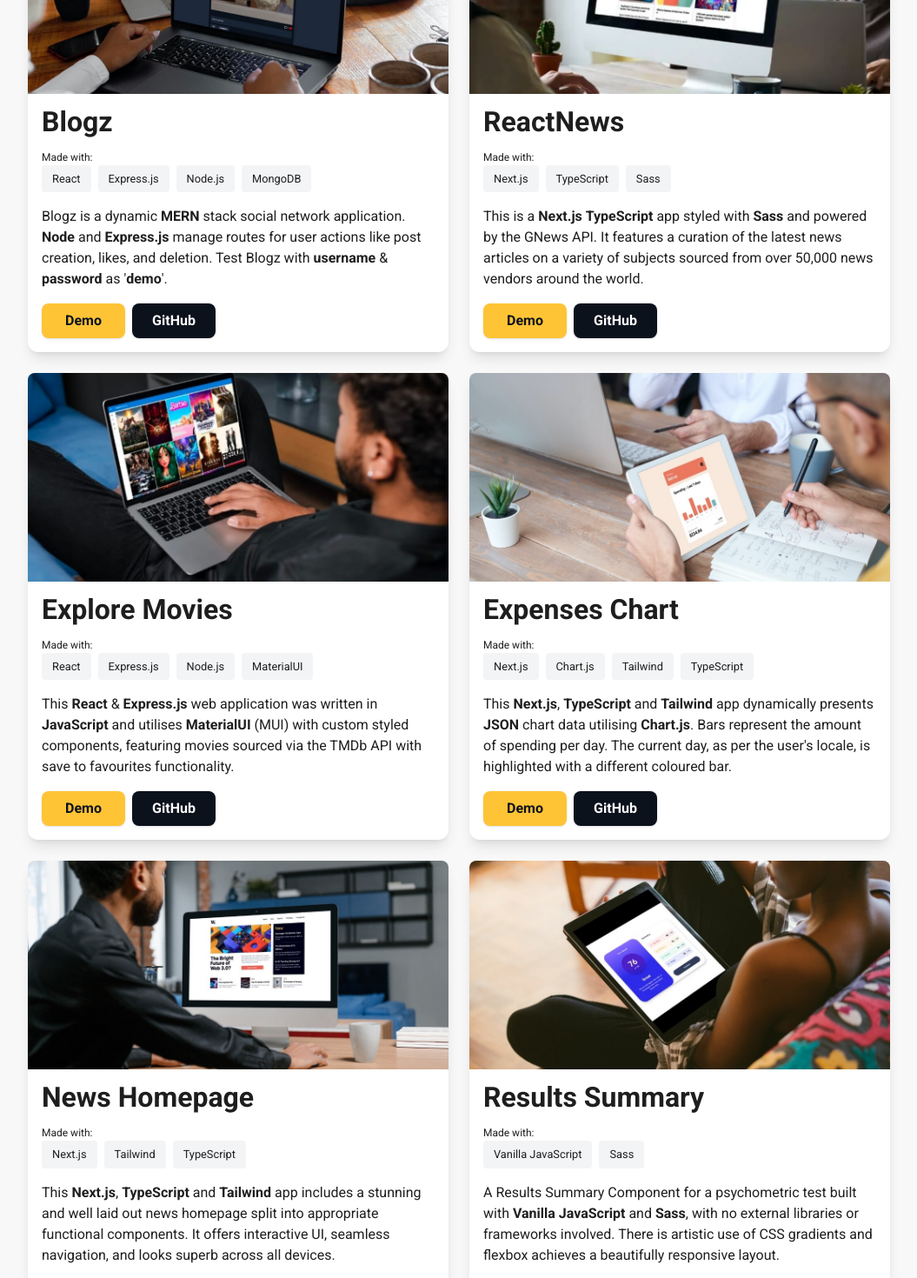
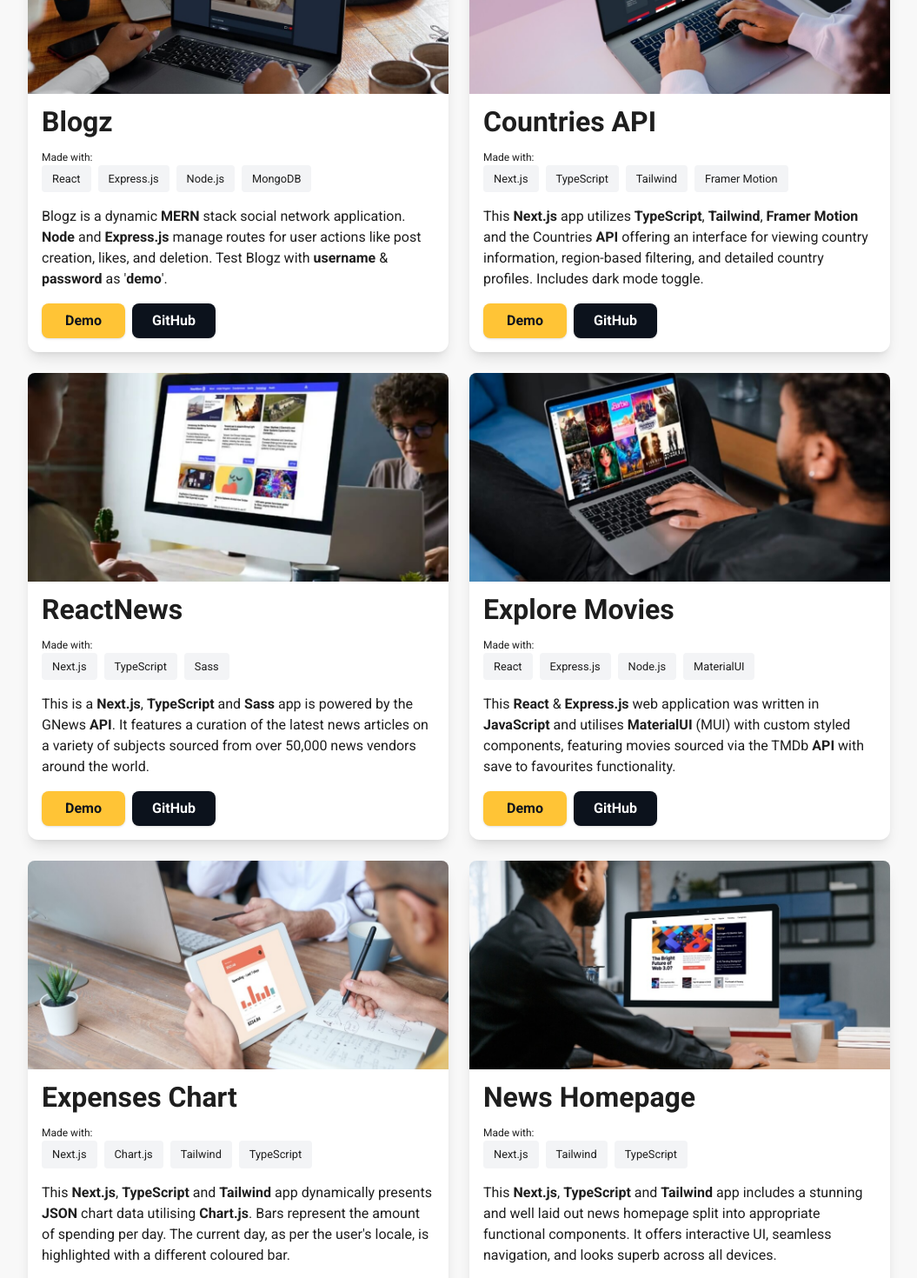
Before and after one commit to adamrichardturner/portfolio-2023, a Next.js app: page / in a window 1280 px wide. Shown: the part 1200-2670 px from the top of the page at 87% size, without its empty margins (112-1167 px from the left). Built offline with nearby package versions, Linux system fonts and the light colour scheme.

Commit message:
Updating with new portfolio project replacement

```diff
--- a/components/ProjectComponent/ProjectComponent.tsx
+++ b/components/ProjectComponent/ProjectComponent.tsx
@@ -22,7 +22,6 @@ const ProjectComponent: FC<ProjectComponentProps> = ({ project }) => {
     )
   }
 
-  // Words you want to make bold
   const wordsToBold = [
     'React',
     'MERN',
@@ -43,6 +42,9 @@ const ProjectComponent: FC<ProjectComponentProps> = ({ project }) => {
     'password',
     'WordPress',
     'WooCommerce',
+    'Framer Motion',
+    'API',
+    'Stan Rawlinson',
     'Ubuntu'
   ]
 
--- a/util/projectsData.json
+++ b/util/projectsData.json
@@ -12,8 +12,19 @@
     },
     {
       "id": "2",
+      "title": "Countries API",
+      "description": "This Next.js app utilizes TypeScript, Tailwind, Framer Motion and the Countries API offering an interface for viewing country information, region-based filtering, and detailed country profiles. Includes dark mode toggle.",
+      "imagePath": "/projects/countries.jpg",
+      "altTag": "Countries API",
+      "category": "Front End",
+      "skills": ["Next.js", "TypeScript", "Tailwind", "Framer Motion"],
+      "demoLink": "https://countries.adamrichardturner.dev/",
+      "githubLink": "https://github.com/adamrichardturner/countries"
+    },
+    {
+      "id": "3",
       "title": "ReactNews",
-      "description": "This is a Next.js TypeScript app styled with Sass and powered by the GNews API. It features a curation of the latest news articles on a variety of subjects sourced from over 50,000 news vendors around the world.",
+      "description": "This is a Next.js, TypeScript and Sass app is powered by the GNews API. It features a curation of the latest news articles on a variety of subjects sourced from over 50,000 news vendors around the world.",
       "imagePath": "/projects/reactnews.jpg",
       "altTag": "ReactNews",
       "category": "Front End",
@@ -22,7 +33,7 @@
       "githubLink": "https://github.com/adamrichardturner/reactnews"
     },
     {
-      "id": "3",
+      "id": "4",
       "title": "Explore Movies",
       "description": "This React & Express.js web application was written in JavaScript and utilises MaterialUI (MUI) with custom styled components, featuring movies sourced via the TMDb API with save to favourites functionality.",
       "imagePath": "/projects/exploremovies.jpg",
@@ -33,7 +44,7 @@
       "githubLink": "https://github.com/adamrichardturner/explore-movies"
     },
     {
-      "id": "4",
+      "id": "5",
       "title": "Expenses Chart",
       "description": "This Next.js, TypeScript and Tailwind app dynamically presents JSON chart data utilising Chart.js. Bars represent the amount of spending per day. The current day, as per the user's locale, is highlighted with a different coloured bar.",
       "imagePath": "/projects/chart.jpg",
@@ -44,7 +55,7 @@
       "githubLink": "https://github.com/adamrichardturner/expenses-chart"
     },
     {
-      "id": "5",
+      "id": "6",
       "title": "News Homepage",
       "description": "This Next.js, TypeScript and Tailwind app includes a stunning and well laid out news homepage split into appropriate functional components. It offers interactive UI, seamless navigation, and looks superb across all devices.",
       "imagePath": "/projects/newshome.jpg",
@@ -53,17 +64,6 @@
       "skills": ["Next.js", "Tailwind", "TypeScript"],
       "demoLink": "https://news.adamrichardturner.dev/",
       "githubLink": "https://github.com/adamrichardturner/news-homepage"
-    },
-    {
-      "id": "6",
-      "title": "Results Summary",
-      "description": "A Results Summary Component for a psychometric test built with Vanilla JavaScript and Sass, with no external libraries or frameworks involved. There is artistic use of CSS gradients and flexbox achieves a beautifully responsive layout.",
-      "imagePath": "/projects/summary.jpg",
-      "altTag": "Results Summary",
-      "category": "Front End",
-      "skills": ["Vanilla JavaScript", "Sass"],
-      "demoLink": "https://summary.adamrichardturner.dev/",
-      "githubLink": "https://github.com/adamrichardturner/results-summary-component"
     },
     {
       "id": "7",
```
Also changed, not shown: public/projects/countries.jpg (added), public/projects/summary.jpg (deleted).
